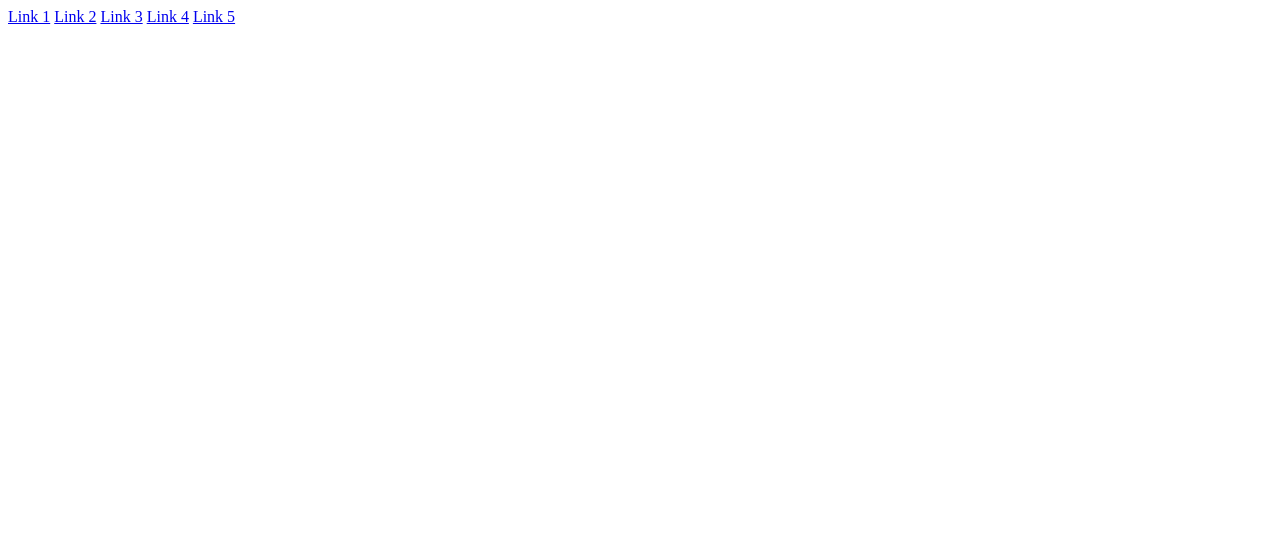
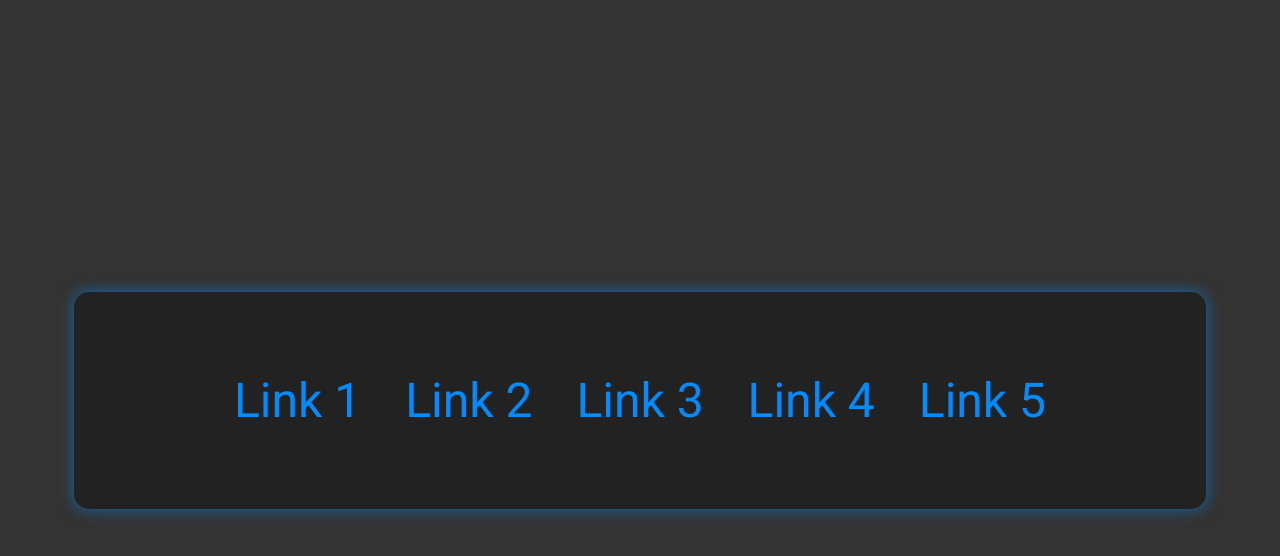
Before and after one commit to bejbeats/Links, a plain HTML site: page index.html in a window 1280 px wide. Drawn offline with Linux system fonts and the light colour scheme; files that its build step writes are made by us from their sources; the site is published under a folder, as on GitHub Pages, so addresses that start at the root find nothing.

Commit message:
Update index.html

```diff
--- a/index.html
+++ b/index.html
@@ -10,7 +10,7 @@
       href="https://fonts.googleapis.com/css2?family=Roboto&display=swap"
       rel="stylesheet"
     />
-    <link rel="stylesheet" href="/cz3Projekt3/style.css" />
+    <link rel="stylesheet" href="style.css" />
     <title>Linki</title>
   </head>
   <body>
```
